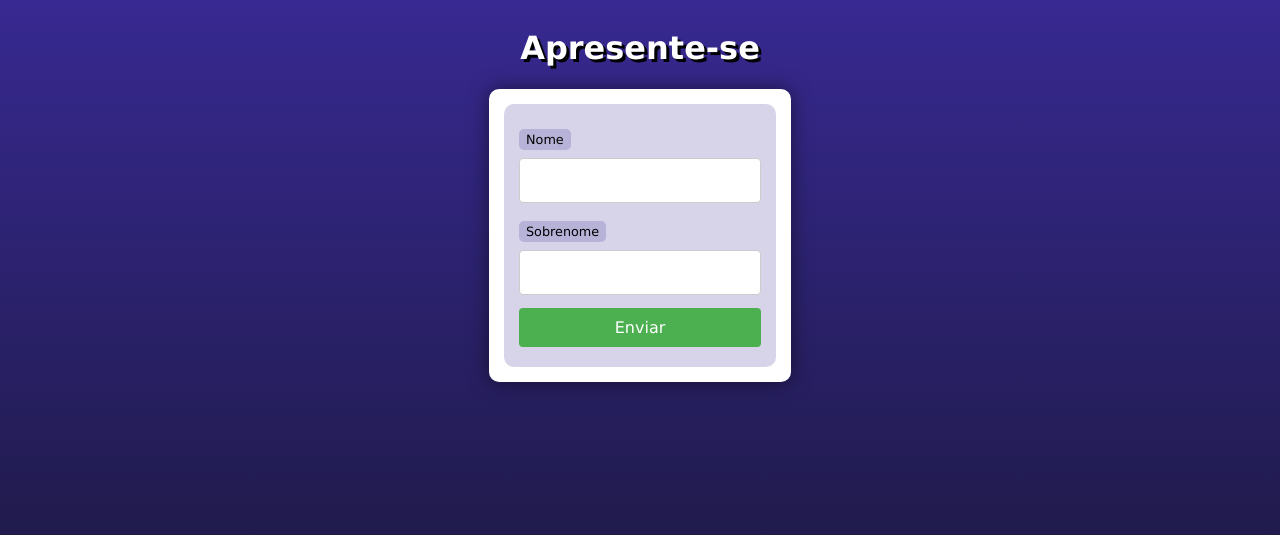
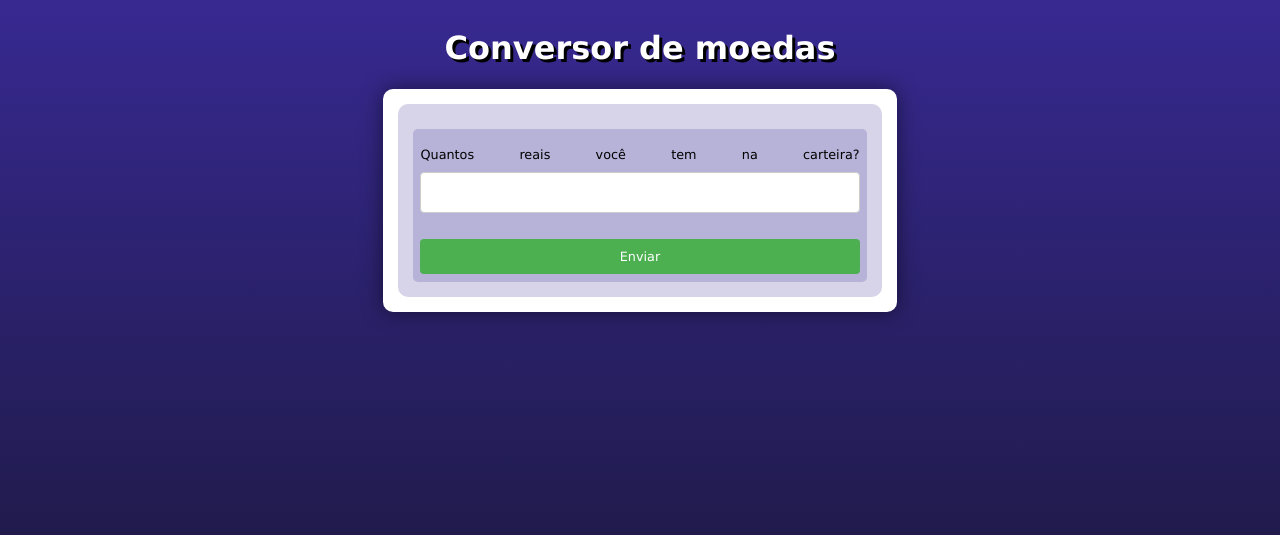
Before and after one commit to rafa-rx580/phpmodern, a PHP site: page / in a window 1280 px wide. Shown: the top 535 px of the page. Run offline with PHP 8.4, Linux system fonts and the light colour scheme.

Commit message:
Conversor de Moedas V1
Conversor de moedas básico, utilizando uma cotação fixa realizada no momento da criação deste exercício.

```diff
--- a/challenges/d03/index.html
+++ b/challenges/d03/index.html
@@ -4,19 +4,18 @@
     <meta charset="UTF-8">
     <meta name="viewport" content="width=device-width, initial-scale=1.0">
     <link rel="stylesheet" href="style.css">
-    <title>Interação com formulários</title>
+    <title>Conversor de Moedas</title>
 </head>
 <body>
     <header>
-        <h1>Apresente-se</h1>
+        <h1>Conversor de moedas</h1>
     </header>
     <section>
-        <form action="cadastro.php" method="get">
-            <label for="nome">Nome</label>
-            <input type="text" name="nome" id="nome"> <br>
-            <label for="snome">Sobrenome</label>
-            <input type="text" name="snome" id="snome"> <br>
-            <input type="submit" value="Enviar">
+        <form action="cadastro.php">
+            <label for="currency">
+                <p>Quantos reais você tem na carteira? <input type="number" name="currency"></p>
+                <input type="submit" value="Enviar">
+            </label>
         </form>
     </section>
 </body>
```
Also changed, not shown: challenges/d03/cadastro.php (+8 -3 lines).
